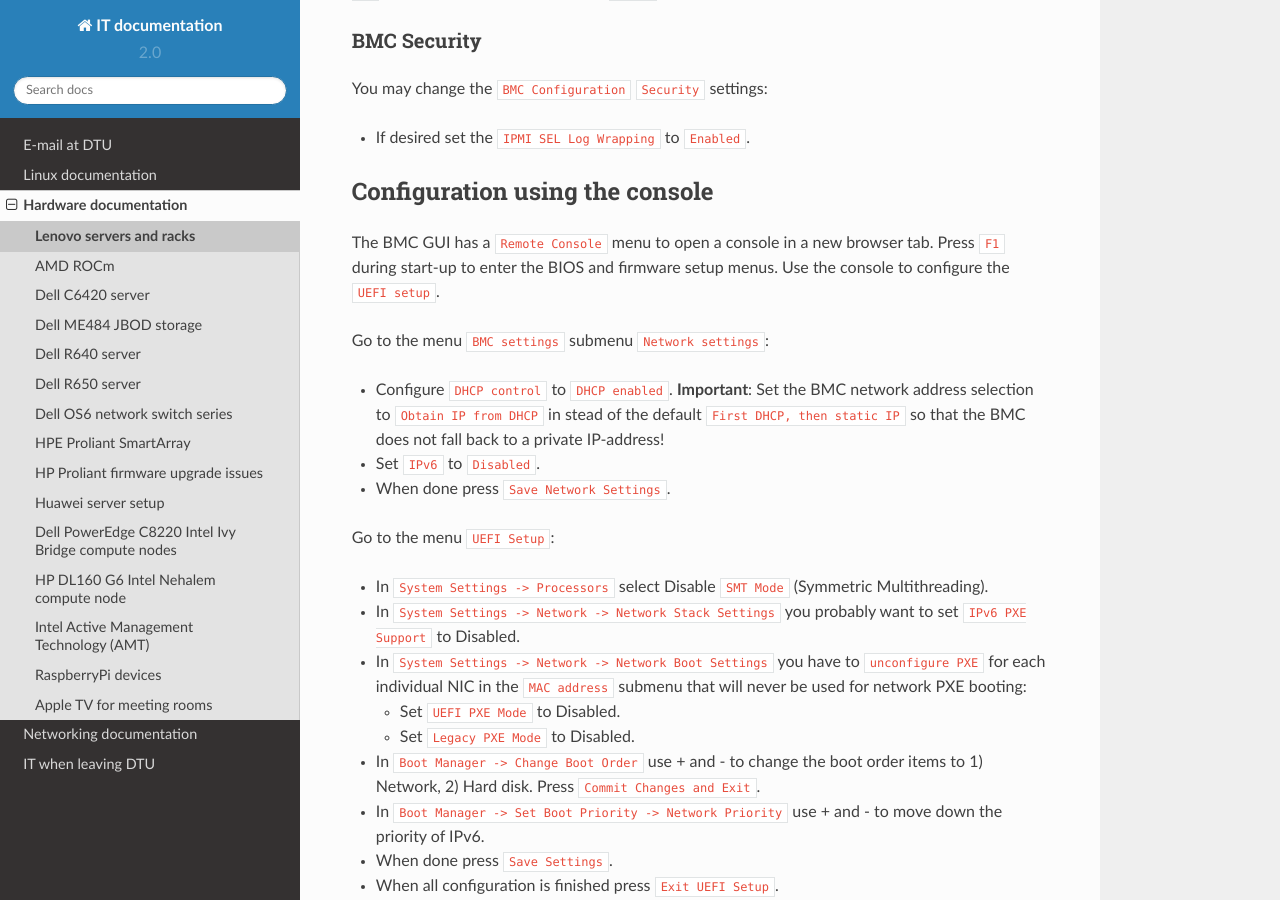
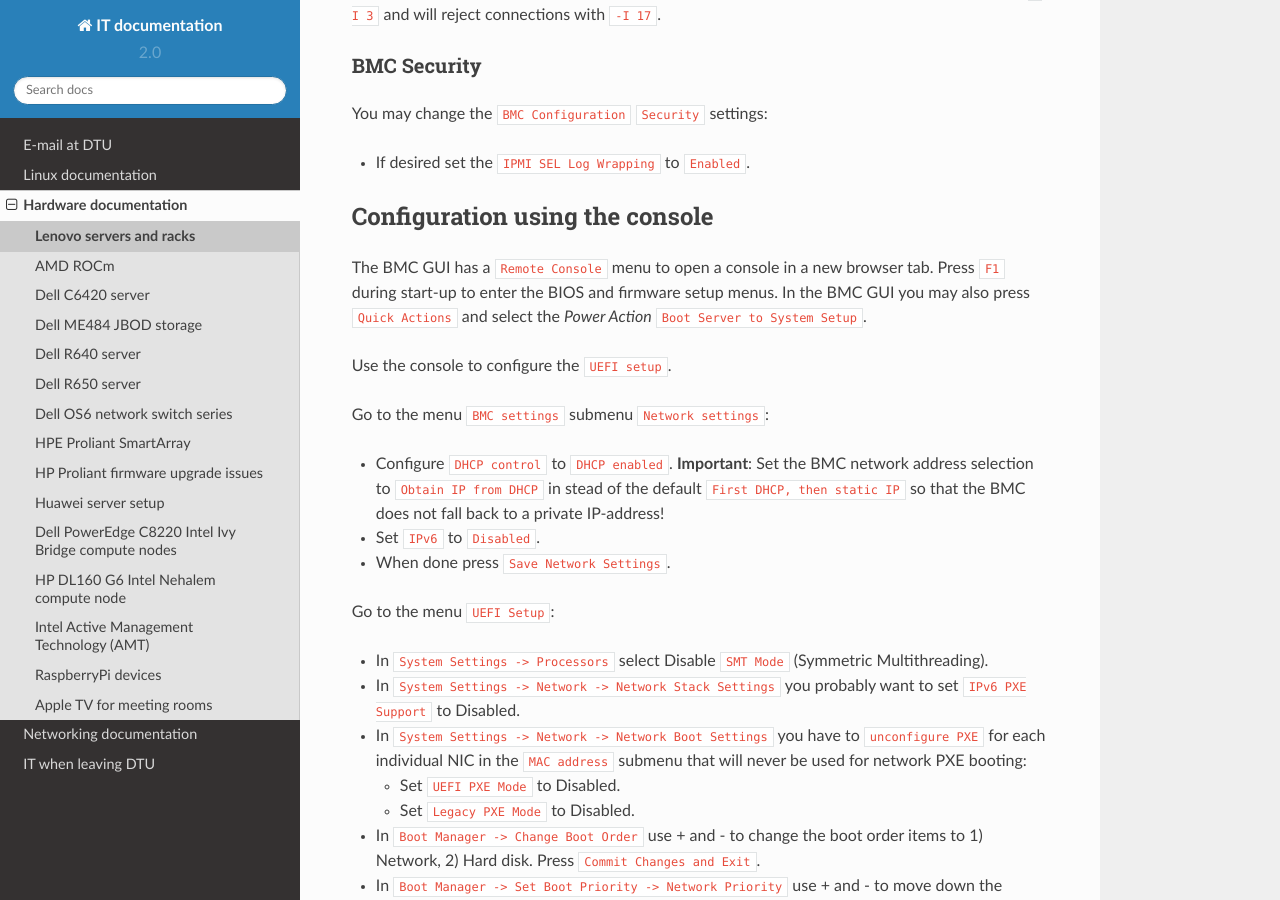
Before and after one commit to OleHolmNielsen/ITwiki, a Sphinx documentation site: the page built from docs/Lenovo_BIOS_settings.rst, in a window 1280 px wide and 900 px high, scrolled down 2180 px. Built offline with Sphinx 7.4.7 and the Read the Docs theme 2.0.0, drawn with Linux system fonts in a browser that asks for light colours; some of the changed text lies outside the part shown.

Commit message:
Document Boot Server to System Setup

```diff
--- a/docs/Lenovo_BIOS_settings.rst
+++ b/docs/Lenovo_BIOS_settings.rst
@@ -12,6 +12,7 @@ Booting and BIOS configuration
 ==============================
 
 * Press ``F1`` during start-up to enter the BIOS and firmware setup menus.
+  In the BMC GUI you may also press ``Quick Actions`` and select the *Power Action* ``Boot Server to System Setup``.
 * Press ``F10`` for network boot and ``F12`` for a one-time boot menu.
 
 XClarity Provisioning Manager
@@ -104,6 +105,8 @@ Configuration using the console
 
 The BMC GUI has a ``Remote Console`` menu to open a console in a new browser tab.
 Press ``F1`` during start-up to enter the BIOS and firmware setup menus.
+In the BMC GUI you may also press ``Quick Actions`` and select the *Power Action* ``Boot Server to System Setup``.
+
 Use the console to configure the ``UEFI setup``.
 
 Go to the menu ``BMC settings`` submenu ``Network settings``:
```
